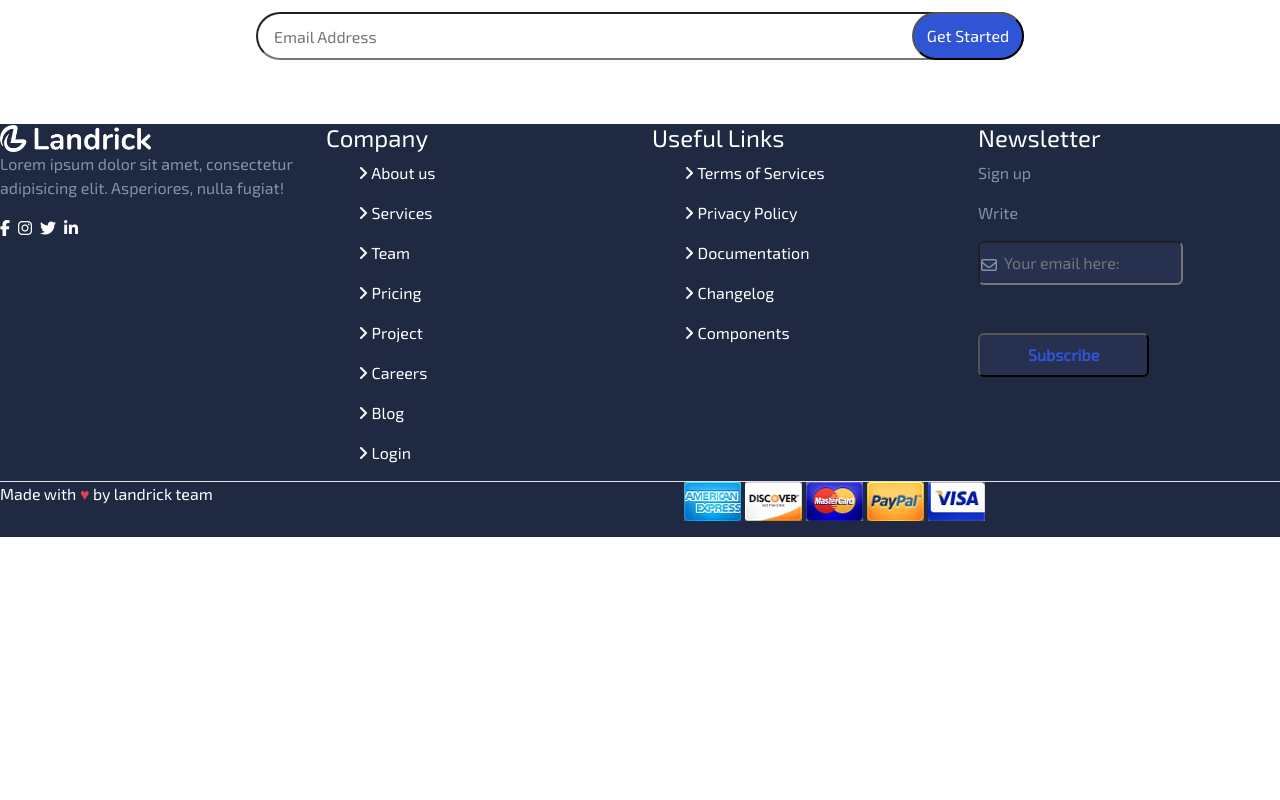
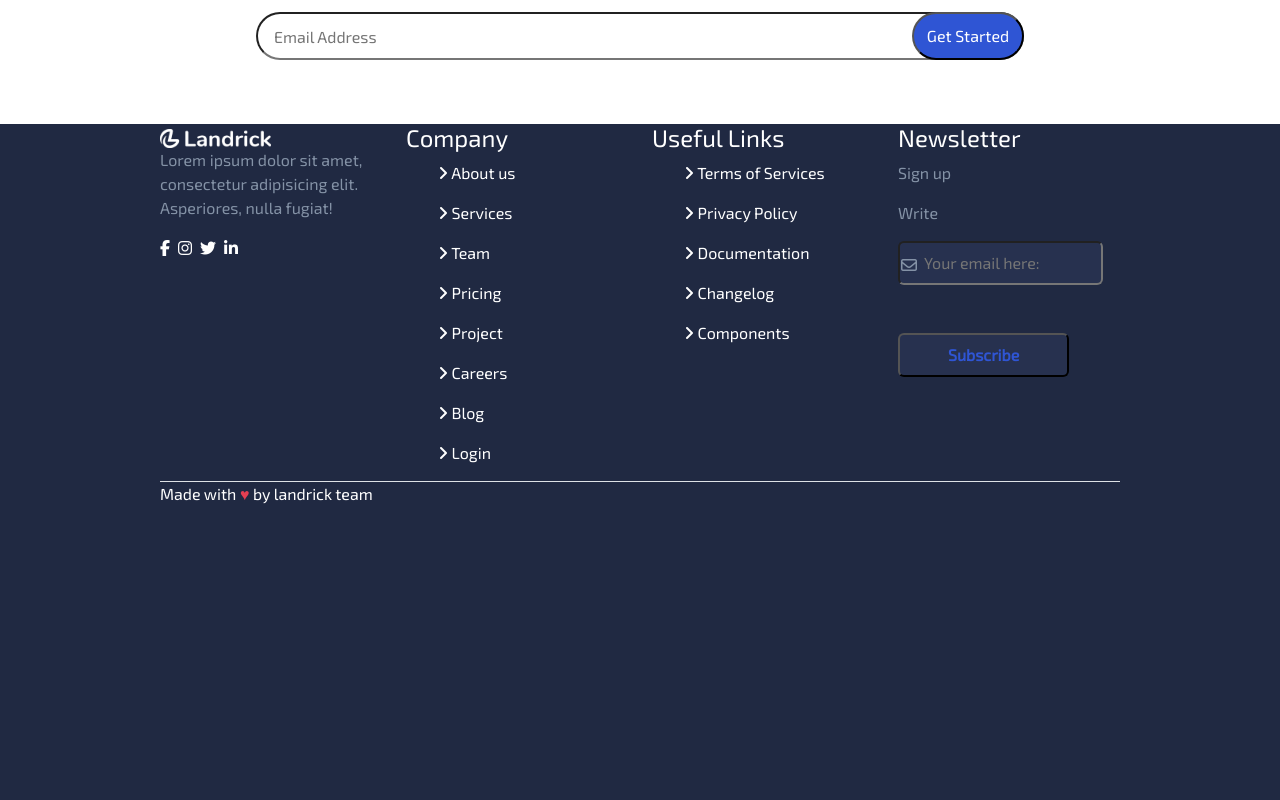
Before and after one commit to GiordanoMercatali/proj-html-vuejs, a Vue app: page / in a window 1280 px wide. Shown: the part 2300-3100 px from the top of the page. Before the commit the page ends 2837 px from the top, so only its background shows below. Built offline with nearby package versions, Linux system fonts and the light colour scheme.

Commit message:
style: minor changes

```diff
--- a/src/components/AppFooter.vue
+++ b/src/components/AppFooter.vue
@@ -121,6 +121,8 @@ export default {
 
 footer{
 
+    padding: 0 10rem;
+
     .upper-footer{
         .col{
             max-width: 25%;
@@ -168,6 +170,13 @@ footer{
 
     background-color: $background-color-20;
     .lower-footer{
+        display: flex;
+        justify-content: center;
+
+            .row{
+                gap: 50rem;
+            }
+
             li{
                 list-style-type: none;
             }
```
